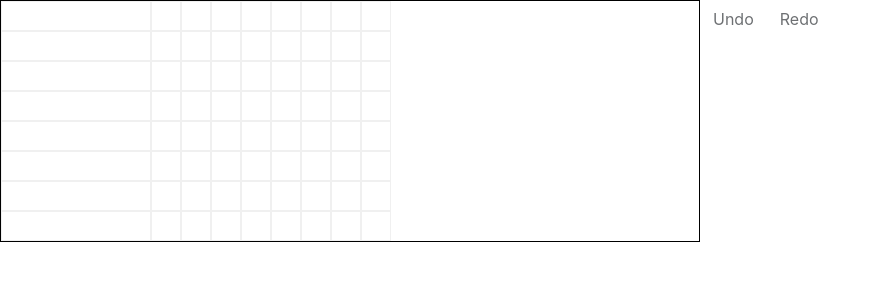
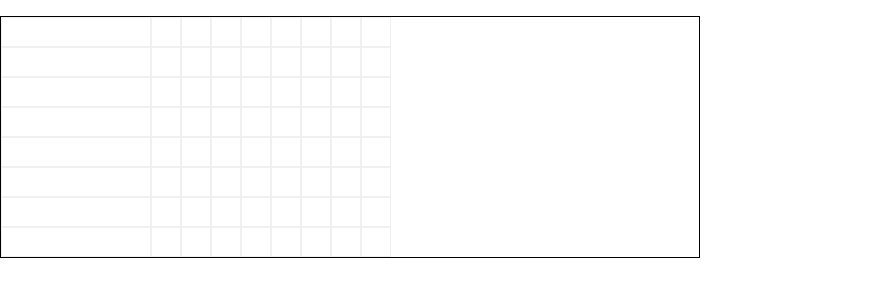
Before and after one commit to delacannon/bxxxl, a React (Create React App) app: page / in a window 1280 px wide. Shown: the top 300 px of the page, without its empty margins (0-881 px from the left). Built offline with nearby package versions, Linux system fonts and the light colour scheme.

Commit message:
First Commit

```diff
--- a/src/App.js
+++ b/src/App.js
@@ -1,8 +1,8 @@
 import React, { Component } from 'react';
-import './App.css'
 import _ from 'lodash'
 import Immutable from 'immutable'
 
+import Sequencer from './components/Sequencer'
 
 const instruments = [
   '', '', '', '',
@@ -16,77 +16,6 @@ var grid =  _.map(instruments, (title, index) => {
 });
 
 
-class Cell extends Component {
-  constructor(props){
-    super(props)
-  }
-
-  render(){
-      var divStyle = null,
-          classes = this.props.active? 'checked grid' : 'grid';
-
-      if (this.props.columnId === 0) {
-          divStyle =  {clear: 'right'};
-      }
-
-      return (
-        <div style={divStyle}
-          onClick={this.props.onClick.bind(null, this.props.rowId, this.props.columnId )}
-          className={classes}
-          id={this.props.columnId}>&nbsp;
-        </div>
-      );
-  }
-}
-
-class Row extends Component {
-  constructor(props){
-    super(props)
-  }
-
-  render(){
-      var columns = this.props.row.get('grids').map(column => {
-          return (
-              <Cell key={column.get('id')} active={column.get('active')}
-                      onClick={this.props.onClick}
-                      columnId={column.get('id')}
-                      rowId={this.props.row.get('id')}/>
-          );
-        }).toArray();
-
-        return (
-          <div className='gridRow'>
-            <div className='title grid' id={this.props.row.get('id')}>{this.props.row.get('title')}</div>
-            {columns}
-          </div>
-        );
-
-  }
-
-}
-
-class Sequencer extends Component {
-
-  constructor(props){
-    super(props)
-  }
-
-  render() {
-
-      var rows = this.props.grid.map(row => {
-        return (
-          <Row key={Math.random()*100} row={row} onClick={this.props.onClick} />
-        );
-      }).toArray();
-
-      return (
-          <div className="sequencer">
-              {rows}
-          </div>
-      );
-    }
-}
-
 class App extends Component {
 
   constructor(props){
@@ -94,10 +23,9 @@ class App extends Component {
 
     this.result = ''
     this.state = {
-      history: Immutable.List(),
-      future: Immutable.List(),
-      items: Immutable.fromJS(grid)
+      items: Immutable.fromJS(grid),
     }
+
   }
 
   onClick(rowId, colId) {
@@ -105,52 +33,49 @@ class App extends Component {
     var newItems = this.state.items.updateIn([rowId, 'grids', colId, 'active'], active => !active);
 
     this.setState({
-      history: this.state.history.push(this.state.items),
       items: newItems
     });
 
-
   }
 
-
-  componentDidUpdate(){
+  componentDidMount(){
 
     var m = this.state.items.toJS()
+
     m.map( (data,i) => {
        _.map(_.range(8), i => {
           let a = _.pick(data.grids[i],['active']);
              (a['active']) ? this.result+=1 : this.result+=0;
        })
     })
-    console.log(this.result)
 
   }
 
+  componentDidUpdate(){
 
-  undo() {
-    if (this.state.history.size < 1) return;
+   /*
+    this.result=''
+    var m = this.state.items.toJS()
+
+    m.map( (data,i) => {
+       _.map(_.range(8), i => {
+          let a = _.pick(data.grids[i],['active']);
+             (a['active']) ? this.result+=1 : this.result+=0;
+       })
+    })
+
     this.setState({
-      history: this.state.history.pop(),
-      future: this.state.future.push(this.state.items),
-      items: this.state.history.last()
-    });
+      result: this.result
+    })
+    */
+
   }
 
-  redo() {
-    if (this.state.future.size < 1) return;
-    this.setState({
-      items: this.state.future.last(),
-      history: this.state.history.push(this.state.items),
-      future: this.state.future.pop()
-    });
-  }
 
   render() {
     return (
       <div>
         <Sequencer onClick={this.onClick.bind(this)} grid={this.state.items} />
-        <button className="btn btn-default" disabled={this.state.history.size < 1} onClick={this.undo.bind(this)}>Undo</button>
-        <button className="btn btn-default" disabled={this.state.future.size < 1} onClick={this.redo.bind(this)}>Redo</button>
         <p>{this.result}</p>
      </div>
     );
--- /dev/null
+++ b/src/actions/types.js
@@ -0,0 +1 @@
+export const ADD_GRID = "ADD_GRID";
--- /dev/null
+++ b/src/components/Cell.js
@@ -0,0 +1,26 @@
+import React, {Component} from 'react'
+
+class Cell extends Component {
+  constructor(props){
+    super(props)
+  }
+
+  render(){
+      var divStyle = null,
+          classes = this.props.active? 'checked grid' : 'grid';
+
+      if (this.props.columnId === 0) {
+          divStyle =  {clear: 'right'};
+      }
+
+      return (
+        <div style={divStyle}
+          onClick={this.props.onClick.bind(null, this.props.rowId, this.props.columnId )}
+          className={classes}
+          id={this.props.columnId}>&nbsp;
+        </div>
+      );
+  }
+}
+
+export default Cell
--- /dev/null
+++ b/src/components/Row.js
@@ -0,0 +1,31 @@
+import React, { Component } from 'react';
+import Cell from './Cell'
+
+
+class Row extends Component {
+  constructor(props){
+    super(props)
+  }
+
+  render(){
+      var columns = this.props.row.get('grids').map(column => {
+          return (
+              <Cell key={column.get('id')} active={column.get('active')}
+                      onClick={this.props.onClick}
+                      columnId={column.get('id')}
+                      rowId={this.props.row.get('id')}/>
+          );
+        }).toArray();
+
+        return (
+          <div className='gridRow'>
+            <div className='title grid' id={this.props.row.get('id')}>{this.props.row.get('title')}</div>
+            {columns}
+          </div>
+        );
+
+  }
+
+}
+
+export default Row;
--- /dev/null
+++ b/src/components/Sequencer.js
@@ -0,0 +1,26 @@
+import React, { Component } from 'react';
+import Row from './Row'
+
+class Sequencer extends Component {
+
+  constructor(props){
+    super(props)
+  }
+
+  render() {
+
+      var rows = this.props.grid.map(row => {
+        return (
+          <Row key={Math.random()*100} row={row} onClick={this.props.onClick} />
+        );
+      }).toArray();
+
+      return (
+          <div className="sequencer">
+              {rows}
+          </div>
+      );
+    }
+}
+
+export default Sequencer
--- a/src/index.js
+++ b/src/index.js
@@ -1,12 +1,20 @@
 import React from 'react';
 import ReactDOM from 'react-dom';
 import App from './App';
+import { Provider } from "react-redux";
+import { createStore, applyMiddleware } from "redux";
+import reduxThunk from "redux-thunk";
+import reducers from "./reducers";
 import registerServiceWorker from './registerServiceWorker';
 import 'bootstrap/dist/css/bootstrap.min.css';
-import 'react-grid-layout/css/styles.css'
-import 'react-resizable/css/styles.css'
+import './App.css'
 
-//React grid click add item
+const store = createStore(reducers, {}, applyMiddleware(reduxThunk));
 
-ReactDOM.render(<App />, document.getElementById('root'));
+ReactDOM.render(
+  <Provider store={store}>
+    <App />
+  </Provider>,
+  document.getElementById("root")
+);
 registerServiceWorker();
--- /dev/null
+++ b/src/reducers/gridReducers.js
@@ -0,0 +1,21 @@
+import { ADD_GRID } from "../actions/types";
+
+const initialState = {
+	grid:[],
+}
+
+const StoryReducer = (state = initialState, action) => {
+
+  switch (action.type) {
+    case ADD_GRID:
+    return {
+        ...state,
+        panels:  [...state.panels, {panel:action.payload, id: action.id}],
+    }
+    default:
+      return state;
+  }
+};
+
+
+export default StoryReducer;
--- /dev/null
+++ b/src/reducers/index.js
@@ -0,0 +1,8 @@
+import { combineReducers } from "redux";
+import gridReducers from './gridReducers';
+
+const rootReducer = combineReducers({
+	grid:gridReducers
+});
+
+export default rootReducer;
```
Also changed, not shown: src/actions/index.js (added, +11 -0 lines).
